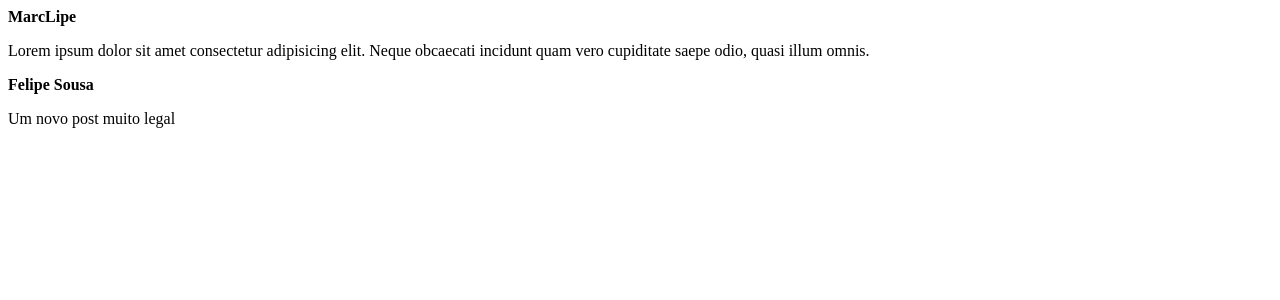
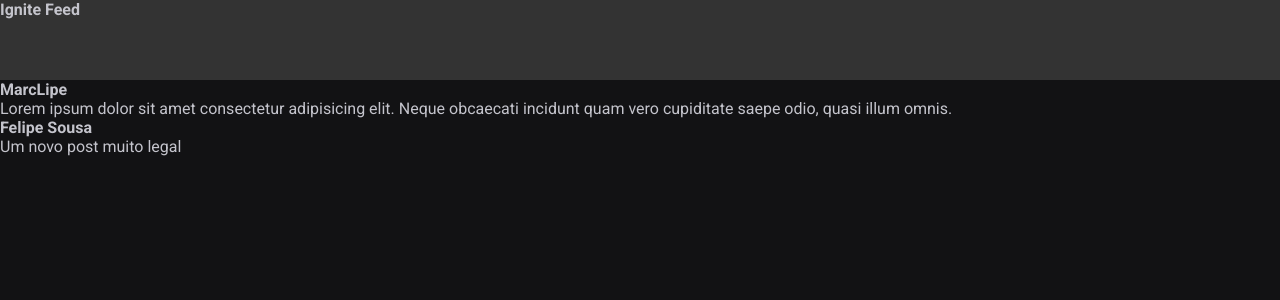
Before and after one commit to marclipe/study-react, a React (Vite) app in the folder 01-fundamentos-reactjs/: page / in a window 1280 px wide. Shown: the top 300 px of the page. Built offline with nearby package versions, Linux system fonts and the light colour scheme.

Commit message:
Apply css global and css module

```diff
--- a/01-fundamentos-reactjs/index.html
+++ b/01-fundamentos-reactjs/index.html
@@ -2,12 +2,15 @@
 <html lang="en">
   <head>
     <meta charset="UTF-8" />
+    <link rel="preconnect" href="https://fonts.googleapis.com"/>
+    <link rel="preconnect" href="https://fonts.gstatic.com" crossorigin/>
     <link rel="icon" type="image/svg+xml" href="/vite.svg" />
     <meta name="viewport" content="width=device-width, initial-scale=1.0" />
+    <link href="https://fonts.googleapis.com/css2?family=Roboto:wght@400;700&display=swap" rel="stylesheet"/>
     <title>Vite + React</title>
   </head>
   <body>
     <div id="root"></div>
-    <script type="module" src="/src/main.jsx"></script>
+    <script type="module" src="./src/main.jsx"></script>
   </body>
 </html>
--- a/01-fundamentos-reactjs/src/App.jsx
+++ b/01-fundamentos-reactjs/src/App.jsx
@@ -1,8 +1,11 @@
 import { Post } from "./Post"
+import { Header } from "./components/Header";
+import './global.css'
 
 export function App() {
   return (
     <div>
+      <Header/>
       <Post
         author="MarcLipe"
         content="Lorem ipsum dolor sit amet consectetur adipisicing elit. Neque obcaecati incidunt quam vero cupiditate saepe odio, quasi illum omnis."
--- /dev/null
+++ b/01-fundamentos-reactjs/src/components/Header.jsx
@@ -0,0 +1,9 @@
+import styles from '../components/Header.module.css'
+
+export function Header(){
+    return (
+      <header className={styles.header}>
+        <strong>Ignite Feed</strong>
+      </header>
+    );
+}
--- /dev/null
+++ b/01-fundamentos-reactjs/src/components/Header.module.css
@@ -0,0 +1,4 @@
+.header {
+    background-color: #333;
+    height: 80px;
+}
--- /dev/null
+++ b/01-fundamentos-reactjs/src/global.css
@@ -0,0 +1,30 @@
+:root {
+    --white: #fff;
+    --gray-100: #e1e1e6;
+    --gray-300: #c4c4cc;
+    --gray-400: #8d8d99;
+    --gray-600: #323238;
+    --gray-700: #29292e;
+    --gray-800: #202024;
+    --gray-900: #121214;
+
+    --green-500: #00875f;
+}
+
+* {
+    margin: 0;
+    padding: 0;
+    box-sizing: border-box;
+}
+
+body {
+    background: var(--gray-900);
+    color: var(--gray-300);
+    -webkit-font-smoothing: antialiased;
+}
+
+body, input, textarea, button {
+    font-family: 'Roboto', sans-serif;
+    font-weight: 400;
+    font-size: 1rem;
+}
```
